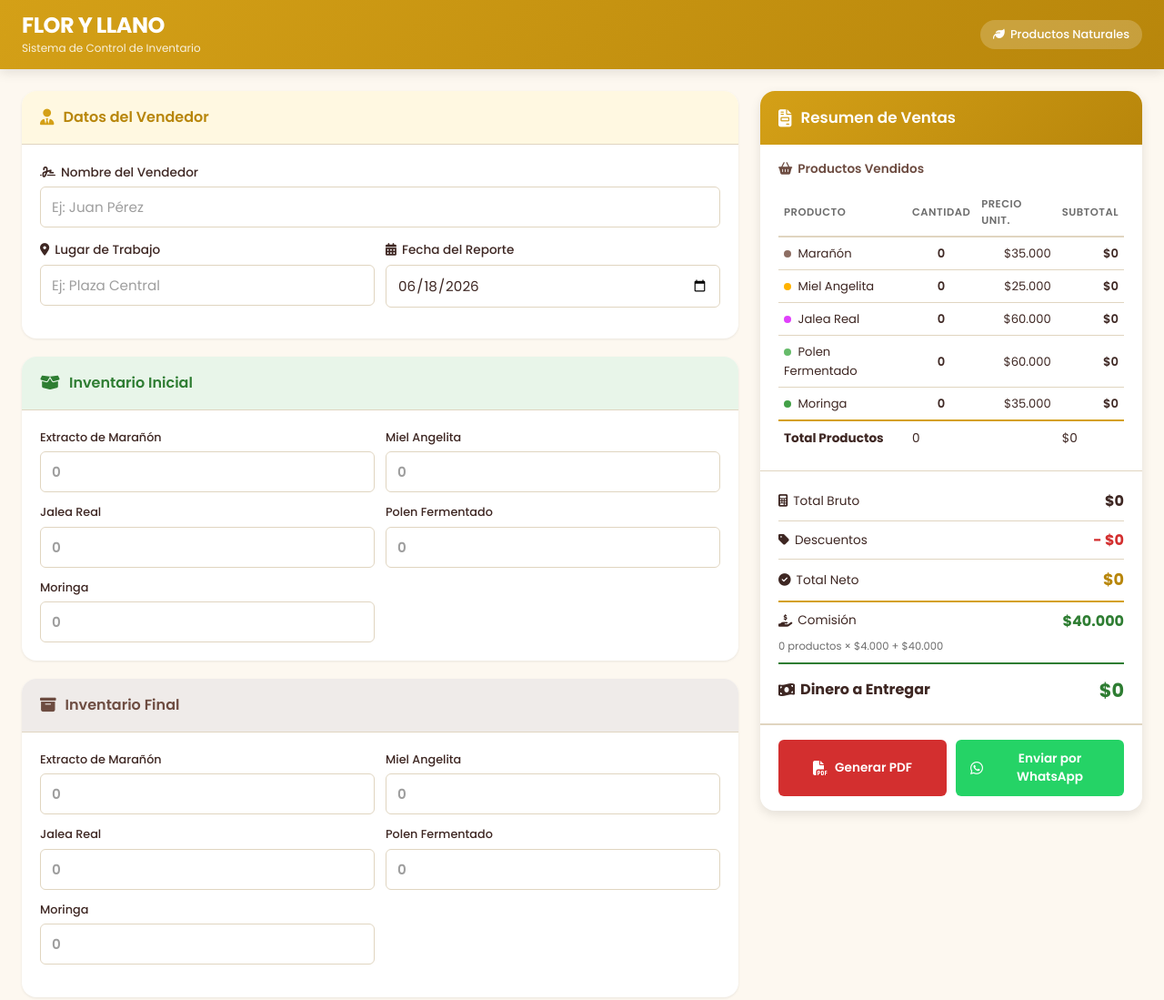
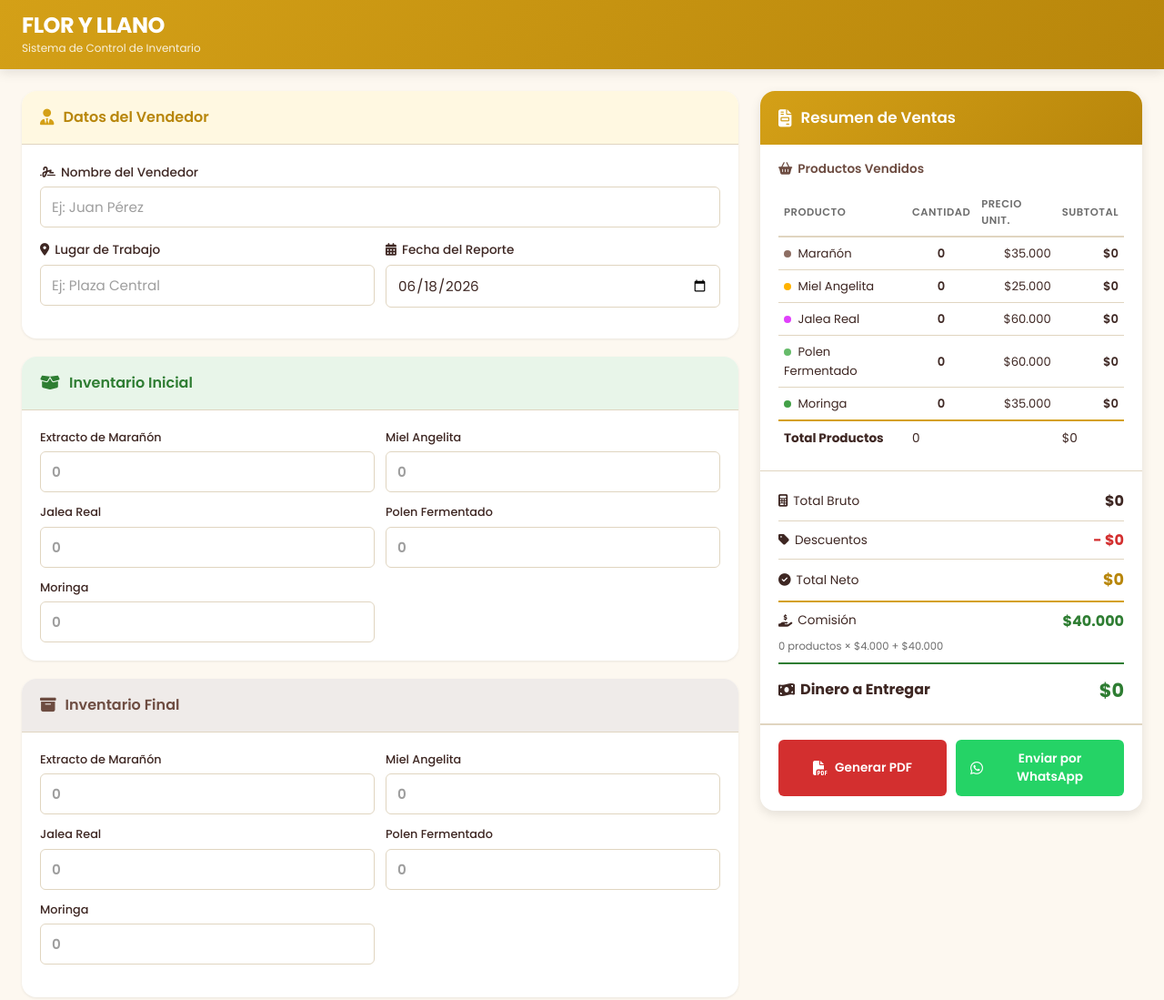
Before and after one commit to Alejandro290513/Flor-y-Llano, a plain HTML site: page index.html in a window 1280 px wide. Shown: the top 1099 px of the page at 91% size. Drawn offline with nearby package versions, Linux system fonts and the light colour scheme.

Commit message:
Remove header badge

```diff
--- a/index.html
+++ b/index.html
@@ -27,9 +27,6 @@
                     <h1>FLOR Y LLANO</h1>
                     <span>Sistema de Control de Inventario</span>
                 </div>
-            </div>
-            <div class="header__badge">
-                <i class="fa-solid fa-leaf"></i> Productos Naturales
             </div>
         </div>
     </header>
```
